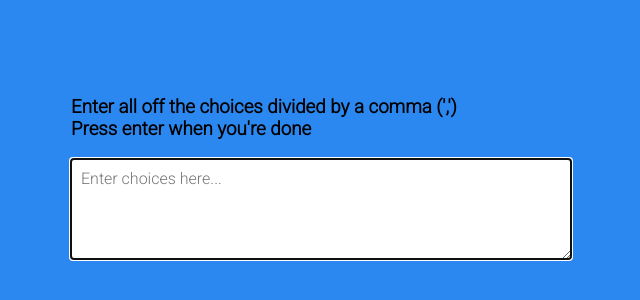
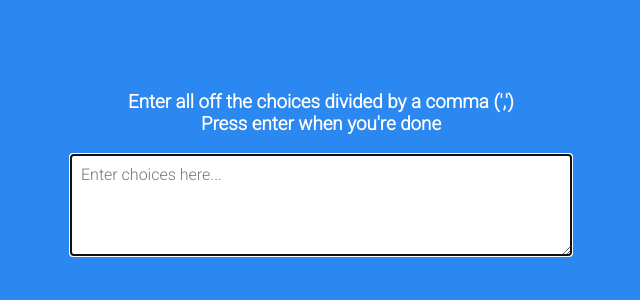
Before and after one commit to kewlkarthik/-50days50projects-rondom-choice-picker, a plain HTML site: page index.html in a window 1280 px wide. Shown: the part 222-522 px from the top of the page, without its empty margins (319-959 px from the left). Drawn offline with Linux system fonts and the light colour scheme.

Commit message:
Update styles.css

```diff
--- a/css/styles.css
+++ b/css/styles.css
@@ -16,7 +16,7 @@ body{
     margin: 0;
 }
 
-.h3{
+h3{
     color: #fff;
     margin: 10px 0 20px;
     text-align: center;
```
